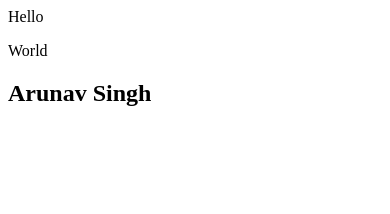
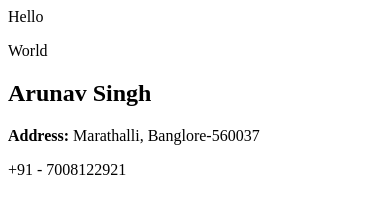
Before and after one commit to arunav999/demo-repo, a plain HTML site: page index.html in a window 390 px wide. Drawn offline with Linux system fonts and the light colour scheme.

Commit message:
Added info
Added adress and phone number

```diff
--- a/index.html
+++ b/index.html
@@ -3,3 +3,8 @@
 <p>World</p>
 
 <h2>Arunav Singh</h2>
+
+<div>
+  <p><strong>Address:</strong> Marathalli, Banglore-560037</p>
+  <p>+91 - 7008122921</p>
+</div>
```
